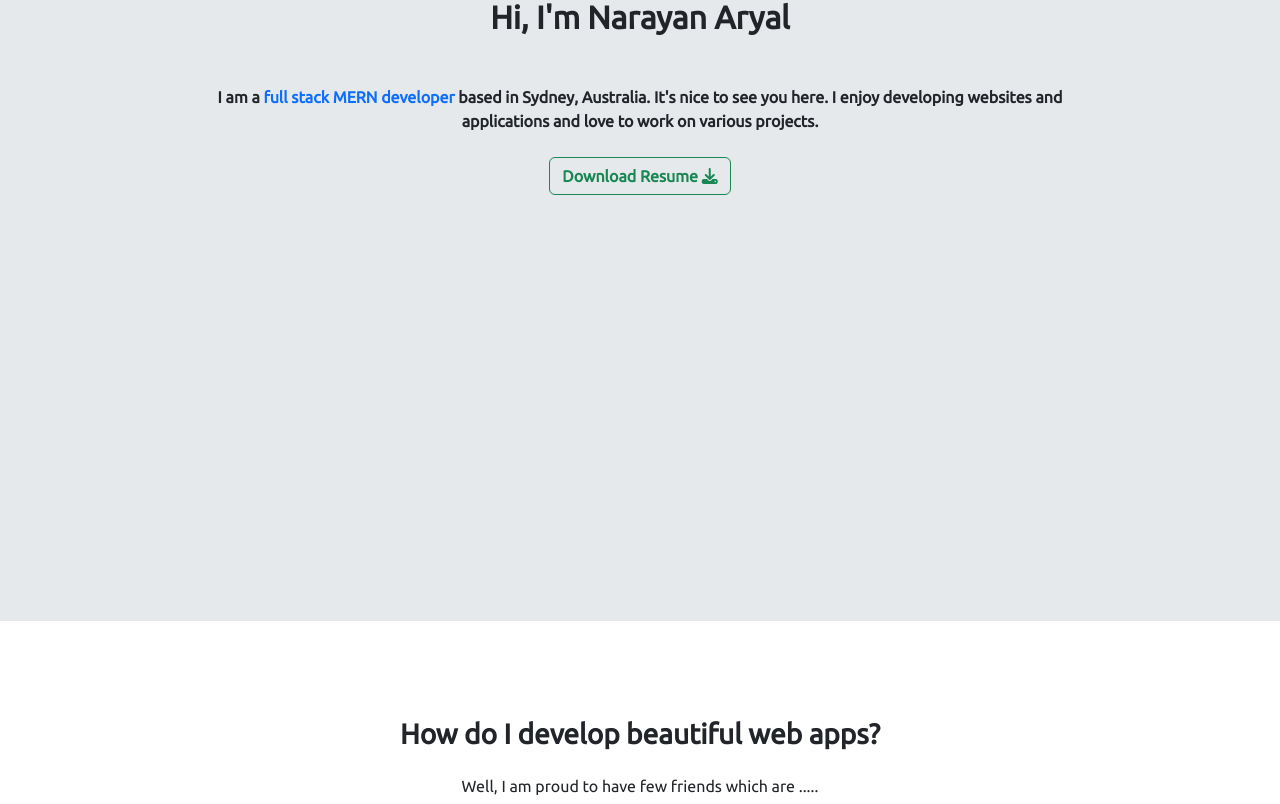
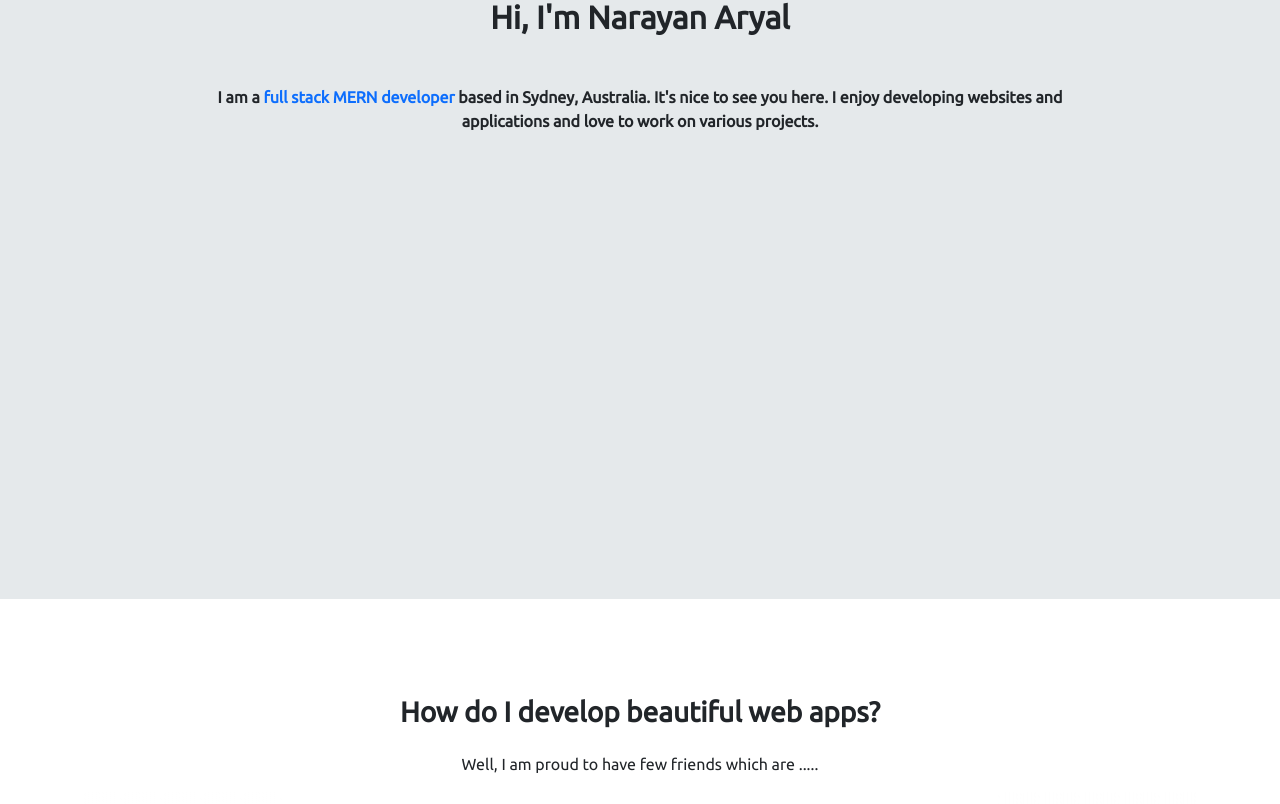
Before and after one commit to Emprcode/P-portfolio, a React (Create React App) app: page / in a window 1280 px wide. Shown: the part 816-1620 px from the top of the page. Built offline with nearby package versions, Linux system fonts and the light colour scheme.

Commit message:
code updated

```diff
--- a/src/components/About.js
+++ b/src/components/About.js
@@ -1,7 +1,6 @@
 import React from "react";
-import { Button, Card, Row } from "react-bootstrap";
+import { Card, Row } from "react-bootstrap";
 
-import resume from "../assets/Resume1.pdf";
 import AOS from 'aos';
 import 'aos/dist/aos.css';
 
@@ -25,7 +24,7 @@ export const About = () => {
           developing websites and applications and love to work on various
           projects.
         </h6>
-        <div className="p-3 ">
+        {/* <div className="p-3 ">
           <a href={resume} download={true}>
             <Button
               variant="none"
@@ -33,10 +32,10 @@ export const About = () => {
               Download Resume <i className="fa-solid fa-download"></i>
             </Button>
           </a>
-        </div>
+        </div> */}
       </Row>
 
-      <Row className="justify-content-center gap-5 flex-sm-wrap p-3" data-aos="fade-up"
+      <Row className="justify-content-center gap-5 flex-sm-wrap mt-5 p-3" data-aos="fade-up"
      data-aos-anchor-placement="top-center">
         <Card
           style={{ width: "18rem" }}
```
